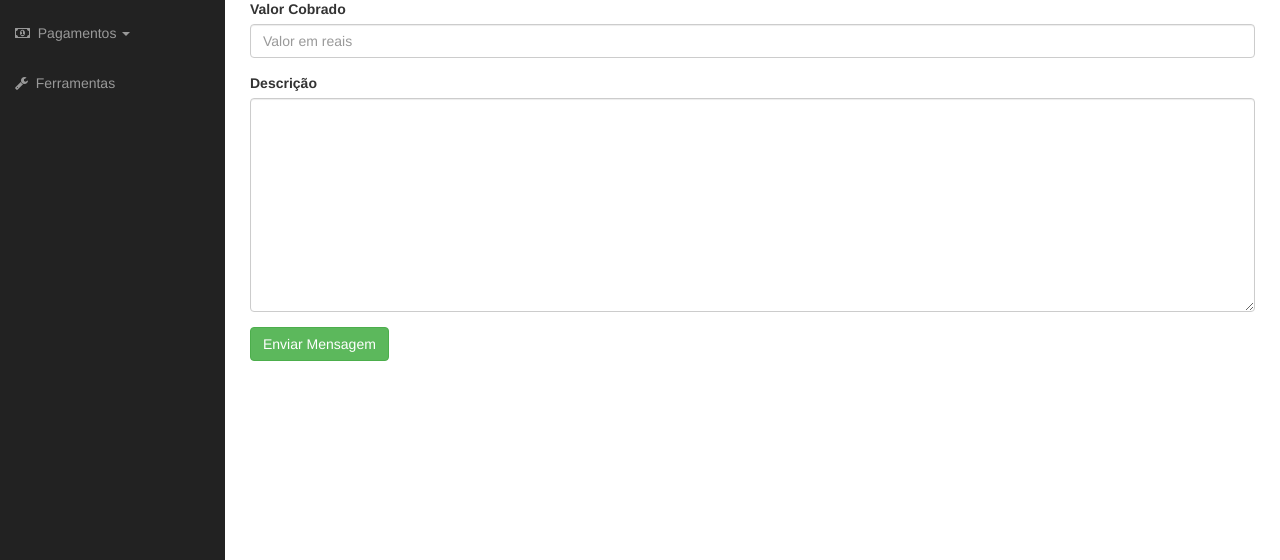
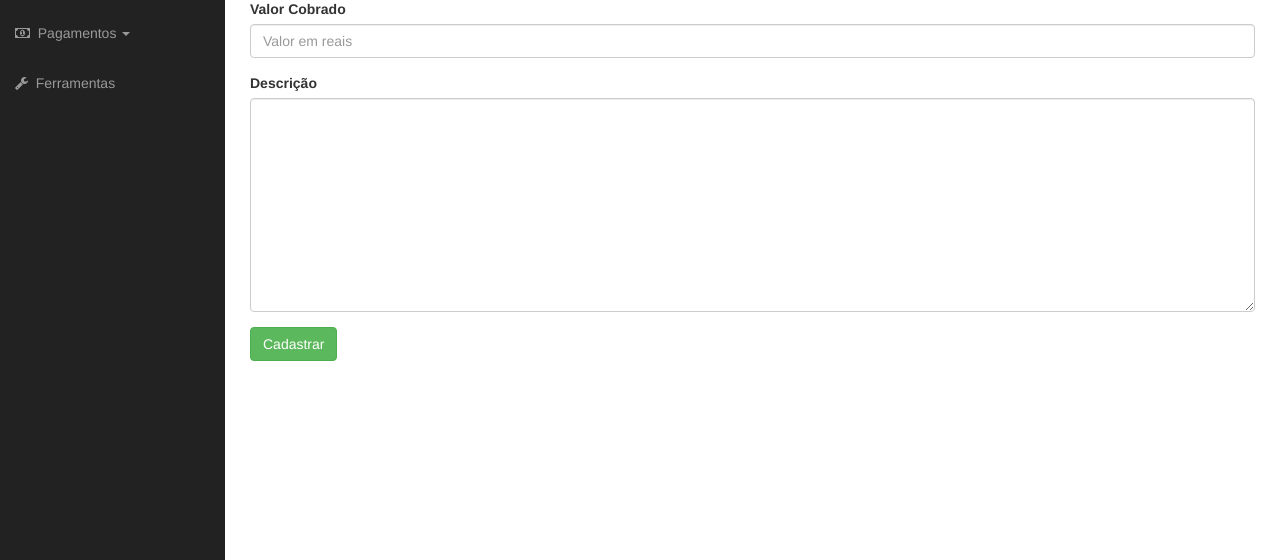
Before and after one commit to juliomarquesjr/RedeAruba, a CodeIgniter app: page /RedeAruba/dashboard/cobranca in a window 1280 px wide. Shown: the part 192-752 px from the top of the page. Run offline with CodeIgniter, Linux system fonts and the light colour scheme; grey boxes labelled with a size stand in for pictures from a placeholder-image service; some libraries are stand-ins or nearby versions.

Commit message:
Atualização em cobrança

```diff
--- a/application/controllers/dashboard.php
+++ b/application/controllers/dashboard.php
@@ -75,17 +75,19 @@ class Dashboard extends CI_Controller {
         $dados_menu['titulo_interno'] = 'Enviar Cobrança';
         $dados_menu['sub_titulo_interno'] = '** Envie cobrança para os clientes da rede';
 
-        $this->form_validation->set_rules('valor', 'Valor cobrado', 'required|alpha|ucwords');
+        $this->form_validation->set_rules('valor', 'Valor cobrado', 'required|numeric');
 
         $this->load->view('includes/reader', $dados_menu);
         $this->load->view('includes/menu_navegacao', $dados_menu);
 
         /*Verifica se a validação passou*/
-        if($this->form_validation->run() == TRUE){
-        echo 'Validação OK, Inserir no banco';
+        if($this->form_validation->run() == FALSE){
+        $this->load->view('cobranca');
+        }
+        else{
+            echo passsei;
         }
 
-        $this->load->view('cobranca');
         $this->load->view('includes/footer');
     }
 
--- a/application/views/cobranca.php
+++ b/application/views/cobranca.php
@@ -26,14 +26,14 @@
              */
 
             echo "<div class=\"form-group\"><label>Valor Cobrado</label>";
-            echo form_input(array('name' => 'valor', 'class' => 'form-control', 'placeholder' => 'Valor em reais'), set_value('nome'));
+            echo form_input(array('name' => 'valor', 'class' => 'form-control', 'placeholder' => 'Valor em reais'), set_value('valor'));
             echo "</div>";
 
             echo "<div class=\"form-group\"><label>Descrição</label>";
-            echo form_textarea(array('name' => 'obs', 'class' => 'form-control'), '');
+            echo form_textarea(array('name' => 'obs', 'class' => 'form-control'), set_value('obs'));
             echo "</div>";
 
-            echo form_submit(array('name' => 'enviar', 'value' => 'Enviar Mensagem', 'class' => 'btn btn-success'));
+            echo form_submit(array('name' => 'enviar', 'class' => 'btn btn-success'), 'Cadastrar');
             echo form_close();
             /*
              * Final do formulario
```
